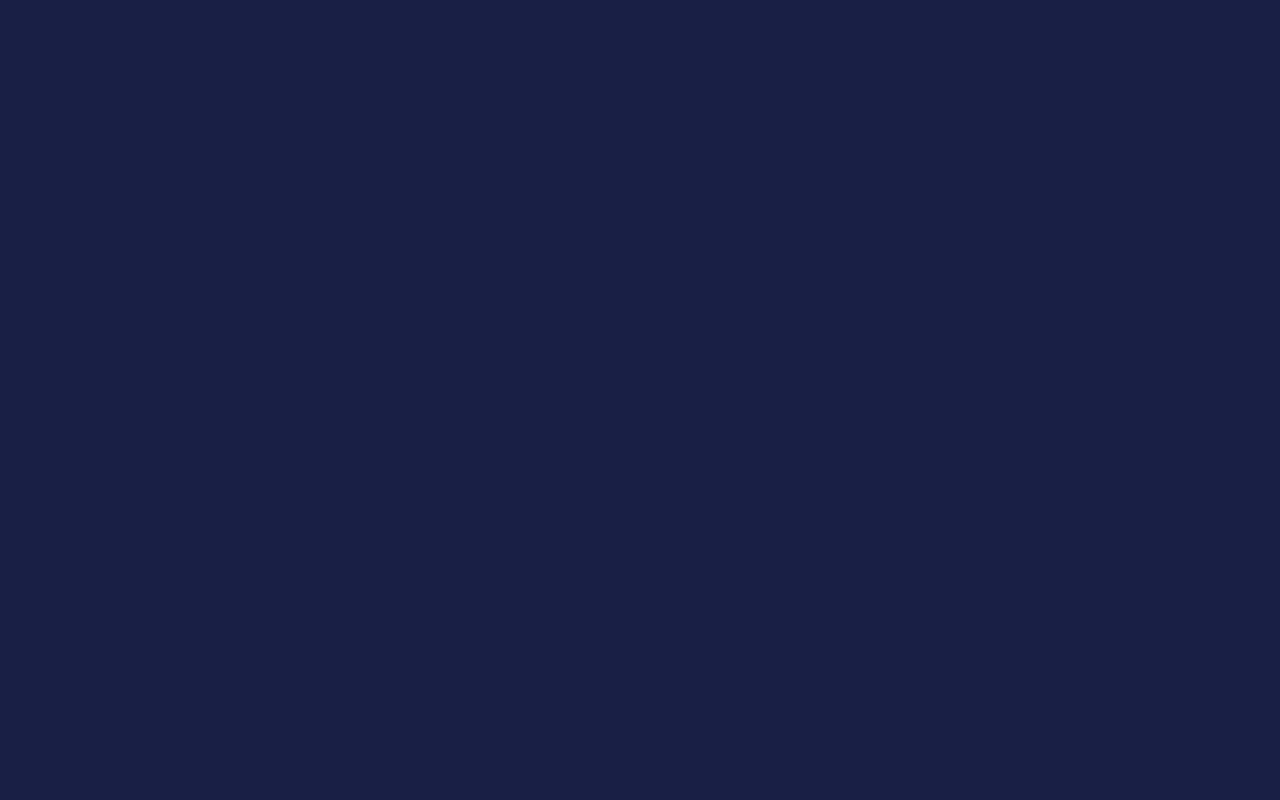
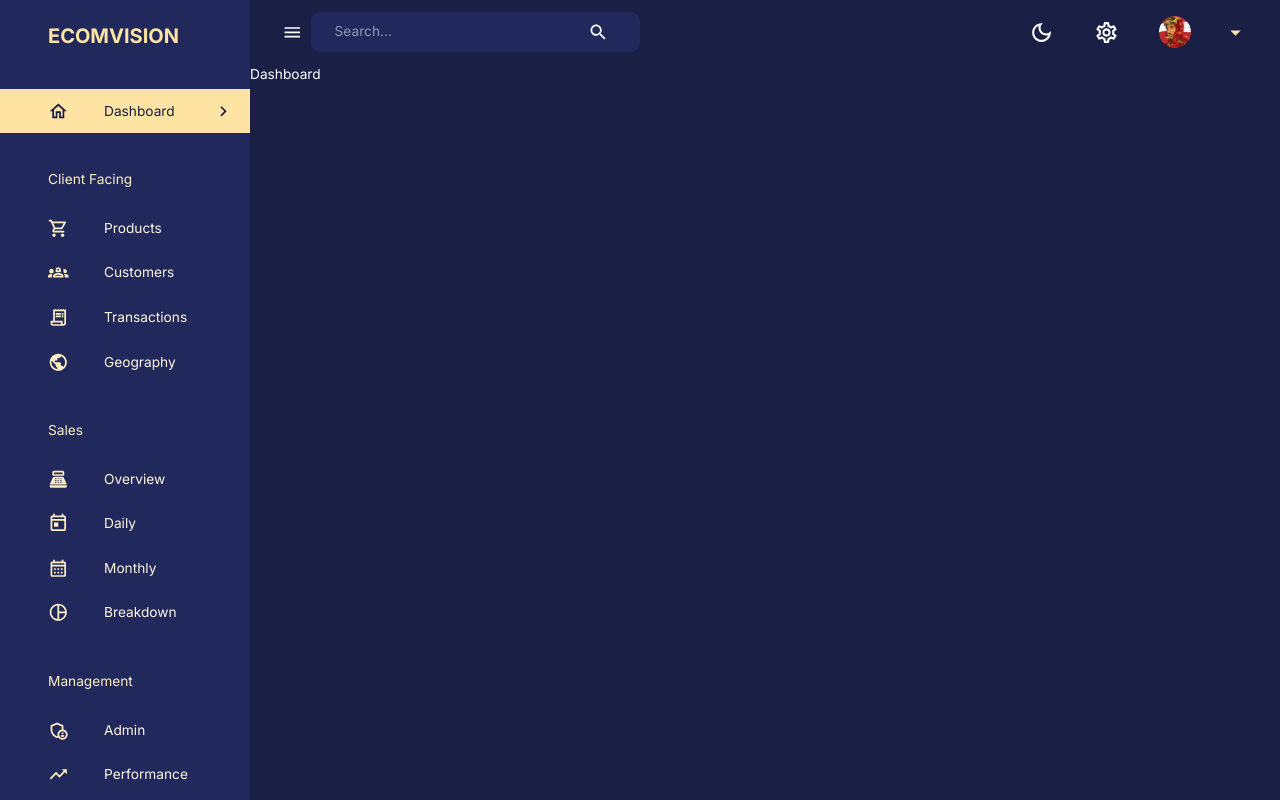
Before and after one commit to arkajitroy/MetricFlow-MERN, a React (Vite) app in the folder react-client/: page /dashboard in a window 1280 px wide. Built offline with nearby package versions, Linux system fonts and the light colour scheme.

Commit message:
added: initial dashboard component and configured with navbar

```diff
--- a/react-client/src/App.tsx
+++ b/react-client/src/App.tsx
@@ -2,15 +2,25 @@ import { useMemo } from "react";
 import { useSelector } from "react-redux";
 import { CssBaseline, ThemeProvider, createTheme } from "@mui/material";
 import { themeSettings } from "./global/theme";
+import { BrowserRouter, Navigate, Route, Routes } from "react-router-dom";
+import { Dashboard, Layout } from "./components";
 
 const App = () => {
   const mode = useSelector((state: any) => state.global.mode);
   const theme = useMemo(() => createTheme(themeSettings(mode)), [mode]);
   return (
     <div className="App">
-      <ThemeProvider theme={theme}>
-        <CssBaseline />
-      </ThemeProvider>
+      <BrowserRouter>
+        <ThemeProvider theme={theme}>
+          <CssBaseline />
+          <Routes>
+            <Route element={<Layout />}>
+              <Route path="/" element={<Navigate to="/dashboard" replace />} />
+              <Route path="/dashboard" element={<Dashboard />} />
+            </Route>
+          </Routes>
+        </ThemeProvider>
+      </BrowserRouter>
     </div>
   );
 };
--- /dev/null
+++ b/react-client/src/components/layouts/index.tsx
@@ -0,0 +1,34 @@
+import React, { useState } from "react";
+import { Box, useMediaQuery } from "@mui/material";
+import { Outlet } from "react-router-dom";
+import { useSelector } from "react-redux";
+import { Navbar, Sidebar } from "..";
+
+const Layout: React.FC = () => {
+  const [isSidebarOpen, setIsSidebarOpen] = useState(true);
+  const userId = useSelector((state: any) => state.global.userId);
+  const isNonMobile = useMediaQuery("(min-width: 600px)");
+  const data = "dummy data";
+
+  return (
+    <Box display={isNonMobile ? "flex" : "block"} width="100%" height="100%">
+      <Sidebar
+        user={data || {}}
+        isNonMobile={isNonMobile}
+        drawerWidth="250px"
+        isSidebarOpen={isSidebarOpen}
+        setIsSidebarOpen={setIsSidebarOpen}
+      />
+      <Box flexGrow={1}>
+        <Navbar
+          user={data || {}}
+          isSidebarOpen={isSidebarOpen}
+          setIsSidebarOpen={setIsSidebarOpen}
+        />
+        <Outlet />
+      </Box>
+    </Box>
+  );
+};
+
+export default Layout;
--- /dev/null
+++ b/react-client/src/components/pages/dashboard/Dashboard.tsx
@@ -0,0 +1,7 @@
+import React from "react";
+
+const Dashboard = () => {
+  return <div>Dashboard</div>;
+};
+
+export default Dashboard;
--- /dev/null
+++ b/react-client/src/global/FlexBetween.tsx
@@ -0,0 +1,10 @@
+import { Box } from "@mui/material";
+import { styled } from "@mui/system";
+
+const FlexBetween = styled(Box)(() => ({
+  display: "flex",
+  justifyContent: "space-between",
+  alignItems: "center",
+}));
+
+export default FlexBetween;
```
Also changed, not shown: react-client/src/components/index.ts (+9 -0 lines).
